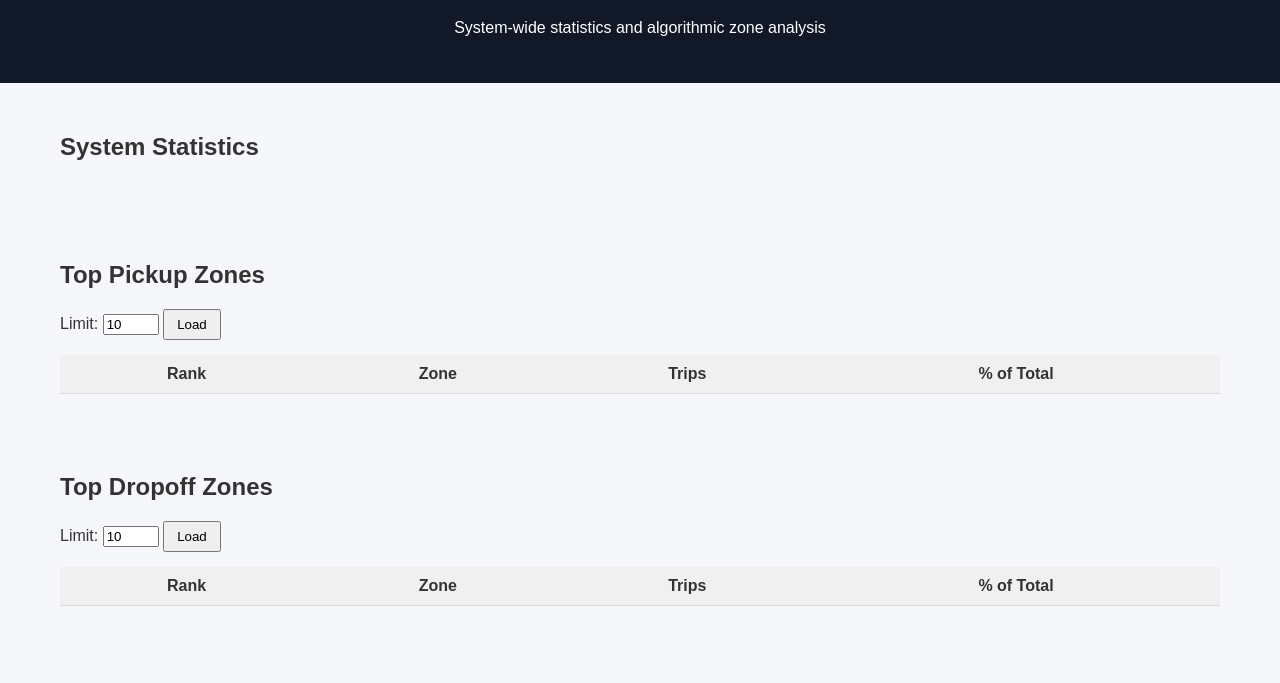
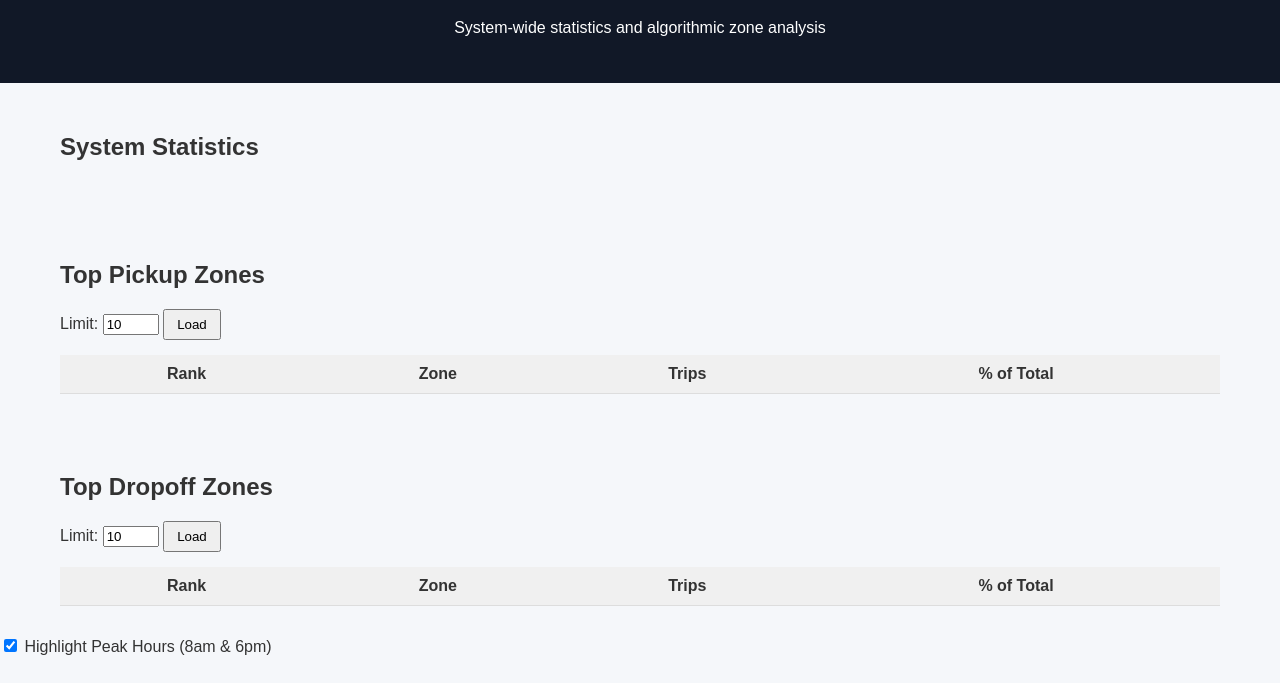
Before and after one commit to Abigail-Salem-Tendo/nyc-taxi-mobility-dashboard, a plain HTML site: page frontend/index.html in a window 1280 px wide. Shown: the part 91-774 px from the top of the page. Drawn offline with nearby package versions, Linux system fonts and the light colour scheme; no server answers.

Commit message:
toggle for rush hour charts

```diff
--- a/frontend/index.html
+++ b/frontend/index.html
@@ -62,6 +62,14 @@
             <tbody></tbody>
         </table>
     </section>
+
+    <div class="toggle-controls">
+        <label>
+            <input type="checkbox" id="peakToggle" checked>
+            Highlight Peak Hours (8am & 6pm)
+        </label>
+    </div>
+
     <!-- RUSH HOUR INSIGHT -->
     <section class="section">
         <h2>Insight 1: Rush Hour Volume vs Efficiency</h2>
```
